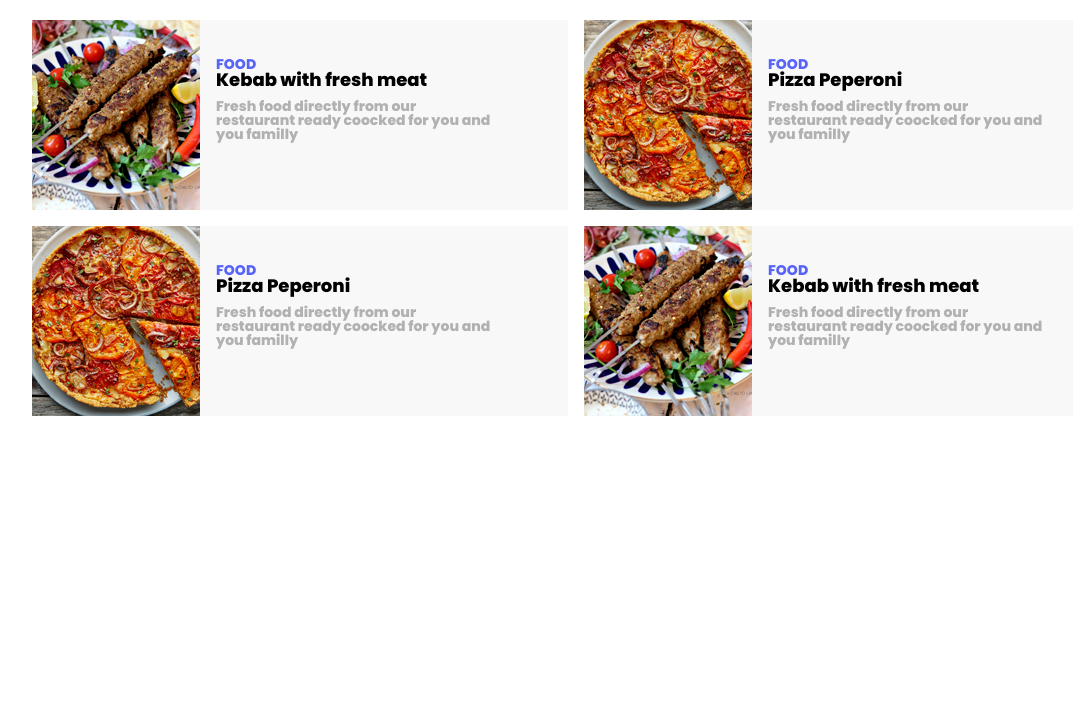
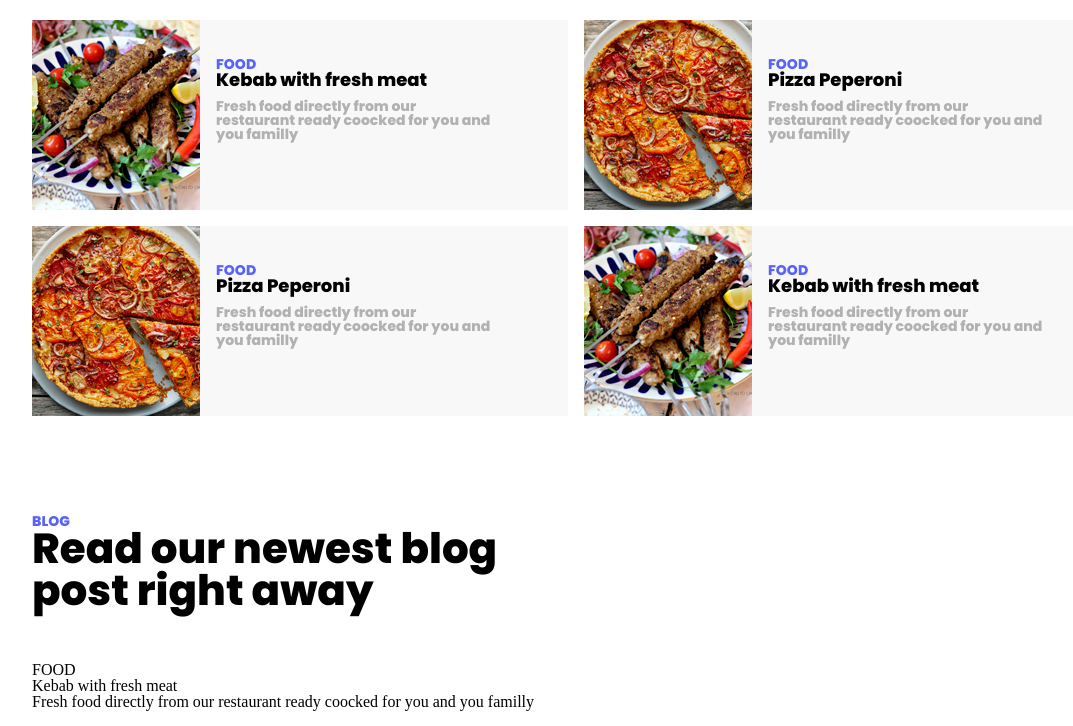
Before and after one commit to Kobi05/Unilab---Lesson-5, a plain HTML site: page index.html in a window 1280 px wide. Shown: the part 210-936 px from the top of the page, without its empty margins (64-1137 px from the left). Before the commit the page ends 800 px from the top, so only its background shows below. Drawn offline with Linux system fonts and the light colour scheme.

Commit message:
Added Blog, fixed child element bugs

```diff
--- a/index.html
+++ b/index.html
@@ -49,5 +49,31 @@
             </div>
             <div class="clear"></div>
     	</section>
+
+
+    	<section>
+    		<div class="box-center">
+                <div class="box-text">
+                    <h4 class="text-purple"> BLOG </h4>
+                    <div class="clear"></div>
+     		        <h2 class="text-title"> Read our newest blog post right away </h2>
+   		        </div>
+   		        <div class="clear"></div>
+                <div class="boxes">
+                	<div class="blog-section">
+                	  <div class="blog-img-pizza"></div>
+                      <h4 class="blog-text-purple"> FOOD </h4>
+               	      <h3 class="blog-text-black"> Kebab with fresh meat </h3>
+               	      <h4 class="blog-text-grey"> Fresh food directly from our restaurant ready coocked for you and you familly </h4>
+               	  </div>
+               	  <!-- <div class="section-right">
+               	    <div class="img-pizza"></div>
+               	    <h4 class="box-text-purple"> FOOD </h4>
+               	    <h3 class="box-text-black"> Pizza Peperoni </h3>
+                	  <h4 class="box-text-grey"> Fresh food directly from our restaurant ready coocked for you and you familly </h4>
+                	</div> -->
+                </div>
+                <div class="clear"></div>
+    	</section>
     </body>
 </html>
```
Lines whose indentation alone changed are shown as unchanged.
